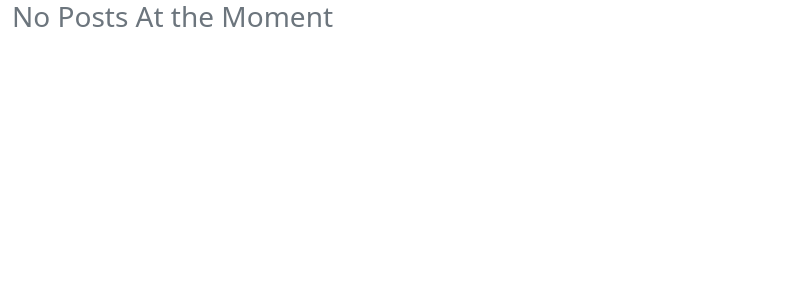
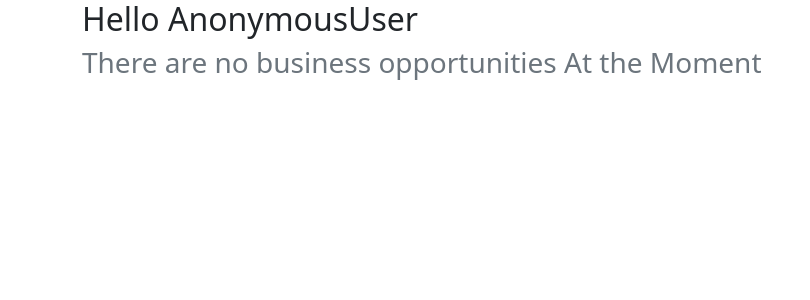
Before and after one commit to Awadh-Awadh/hoodExperience, a Django app: page /businesses/ in a window 1280 px wide. Shown: the top 300 px of the page, without its empty margins (0-810 px from the left). Run offline with Django 3.2, Linux system fonts and the light colour scheme; data that the repository does not hold is empty.

Commit message:
add logic if there are business opportunities

```diff
--- a/neighbourhood/templates/hood/business.html
+++ b/neighbourhood/templates/hood/business.html
@@ -1,7 +1,10 @@
 {%extends 'hood/base.html'%}
 
 {% block content %}
-<div class="container-fluid">
+<div class="container">
+
+
+  <div class="cont">
     <div class="row">
       <div class="col-md-12">
         {% if posts %}
@@ -11,10 +14,17 @@
           </div>
           {% endfor %}
         {% else %}
-        <h3 class = 'text-muted'>No Posts At the Moment</h3>
+        <div class="welcome">
+          <h2>Hello {{request.user}}</h2>
+          <h3 class = 'text-muted'>There are no business opportunities At the Moment</h3>
+        </div>
+
         {% endif %}
 
       </div>
     </div>
   </div>
+
+</div>
+
 {% endblock%}
--- a/neighbourhood/templates/hood/nav.html
+++ b/neighbourhood/templates/hood/nav.html
@@ -19,7 +19,7 @@
             <a class="nav-link active" aria-current="page" href="#">Home</a>
           </li>
           <li class="nav-item">
-            <a class="nav-link" href="#">Business</a>
+            <a class="nav-link" href="{% url 'business' %}">Business</a>
           </li>
           <li class="nav-item">
             <a class="nav-link" href="#">Post</a>
```
Lines whose indentation alone changed are shown as unchanged.
